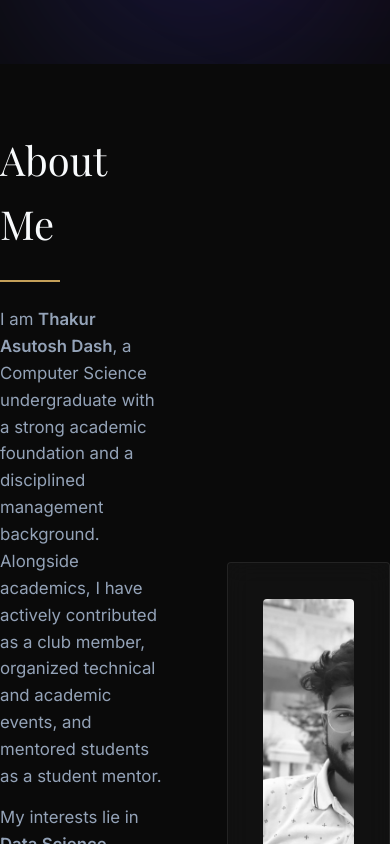
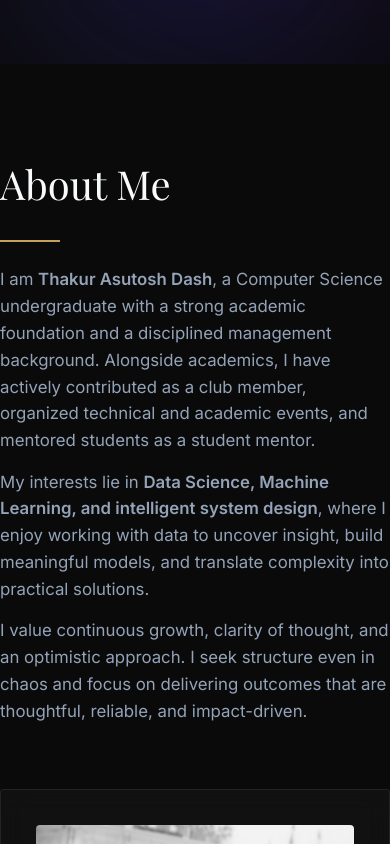
Before and after one commit to ThakurDash24/Portfolio, a React (Vite) app: page / in a window 390 px wide. Shown: the part 780-1624 px from the top of the page. Built offline with nearby package versions, Linux system fonts and the light colour scheme; no server answers; a web font is replaced by a local one.

Commit message:
CSS Update

```diff
--- a/src/index.css
+++ b/src/index.css
@@ -315,15 +315,17 @@ ul {
 /* Media Queries */
 @media (max-width: 768px) {
 
+  /* ---------------- Layout spacing ---------------- */
   .container {
     padding: 0 1.5rem;
   }
 
   .section {
-    padding: 4rem 0;
+    padding: 5.5rem 0 4rem;
+    /* top padding fixes header overlap */
   }
 
-  /* Header Mobile */
+  /* ---------------- Header ---------------- */
   .header {
     padding: 1rem 0;
   }
@@ -334,30 +336,30 @@ ul {
   }
 
   .nav-menu {
-    gap: 1rem;
     flex-wrap: wrap;
     justify-content: center;
+    gap: 1rem;
   }
 
   .nav-link {
     font-size: 0.8rem;
   }
 
-  /* ❌ REMOVE forced heading resizing */
-  /* h1, h2 untouched — inline styles stay respected */
-
-  /* ABOUT → image below text */
+  /* ---------------- ABOUT ---------------- */
   #about>div {
-    grid-template-columns: 1fr;
+    grid-template-columns: 1fr !important;
+    /* overrides inline grid */
   }
 
   #about img {
+    width: 100%;
     height: 260px;
   }
 
-  /* EXPERIENCE → certificate below card */
+  /* ---------------- EXPERIENCE ---------------- */
   #experience>div>div {
-    grid-template-columns: 1fr;
+    grid-template-columns: 1fr !important;
+    /* certificate moves below */
   }
 
   #experience img {
@@ -366,14 +368,14 @@ ul {
     object-fit: contain;
   }
 
-  /* PROJECTS */
+  /* ---------------- PROJECTS ---------------- */
   .projects-grid {
     grid-template-columns: 1fr;
   }
 
-  /* RESEARCH & SKILLS */
+  /* ---------------- RESEARCH & SKILLS ---------------- */
   #research div[style*="grid"],
   #skills div[style*="grid"] {
-    grid-template-columns: 1fr;
+    grid-template-columns: 1fr !important;
   }
 }
```
